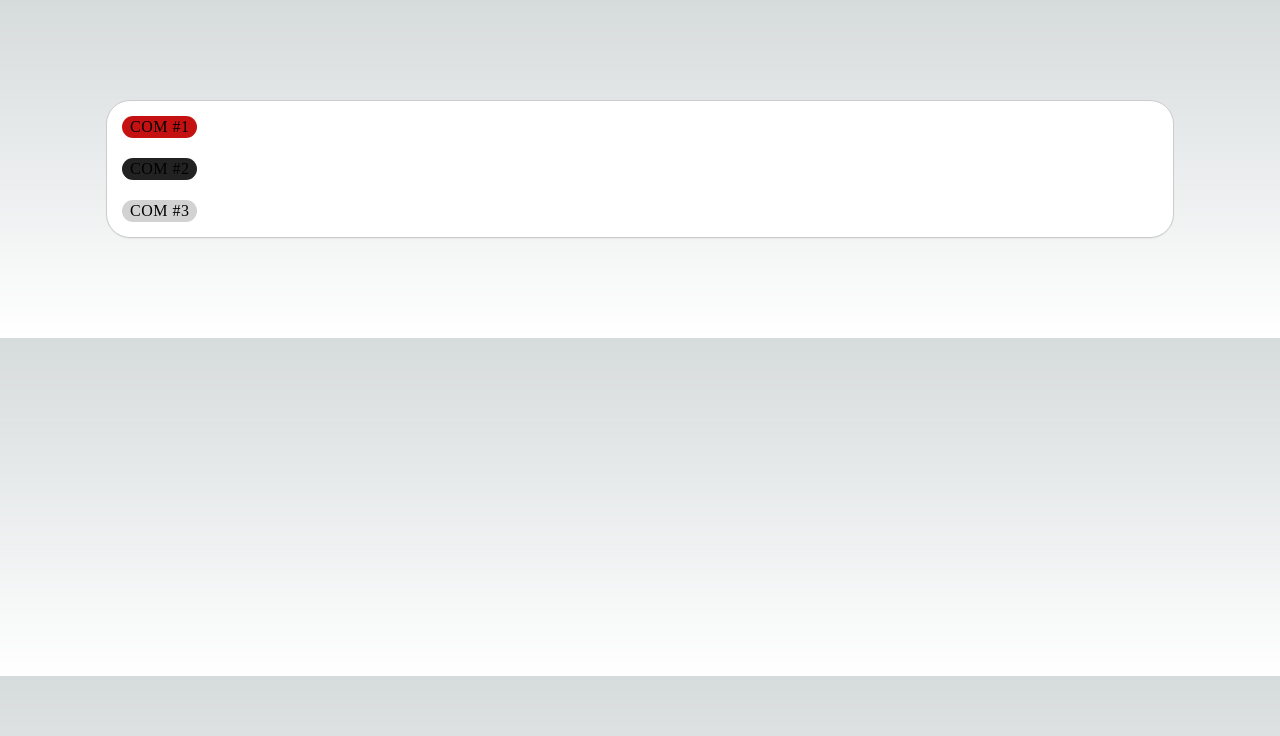
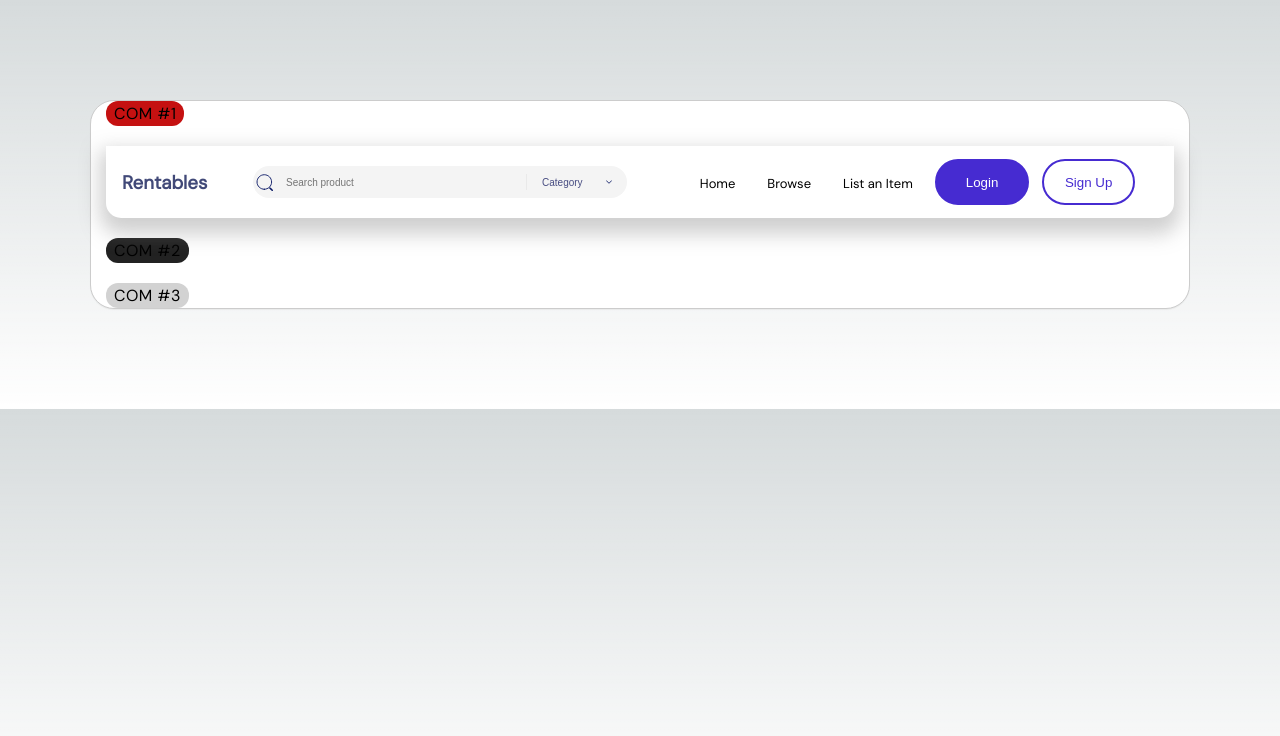
Before and after one commit to EdAncerys/component-lib, a Next.js app: page / in a window 1280 px wide. Shown: the top 736 px of the page. Built offline with nearby package versions, Linux system fonts and the light colour scheme.

Commit message:
added header component

```diff
--- a/app/components/Badge/index.tsx
+++ b/app/components/Badge/index.tsx
@@ -1,26 +1,6 @@
-import React, { FC } from 'react';
-import * as Styles from './styles';
-
-export interface BadgeProps {
-  /* Badge value */
-  value?: string;
-  /* Badge margin */
-  margin?: string;
-  /* Badge height */
-  height?: string;
-  /* Badge padding */
-  padding?: string;
-  /* Badge additional class names */
-  className?: string;
-  /* Badge background color */
-  backgroundColor?: string;
-  /* Badge text transform */
-  textTransform?: 'uppercase' | 'lowercase' | 'capitalize' | 'none' | string;
-  /* Badge cursor pointer */
-  isCursor?: boolean;
-  /** Optional click handler */
-  onClick?: (event?: React.MouseEvent<Element, MouseEvent>) => void;
-}
+import React, { FC } from "react";
+import { BadgeProps } from "./interface";
+import * as Styles from "./styles";
 
 export const Badge: FC<BadgeProps> = ({
   value,
@@ -29,7 +9,7 @@ export const Badge: FC<BadgeProps> = ({
   height,
   backgroundColor,
   className,
-  textTransform = 'uppercase',
+  textTransform = "uppercase",
   isCursor = false,
   onClick,
   ...props
@@ -46,7 +26,6 @@ export const Badge: FC<BadgeProps> = ({
       isCursor={isCursor}
       {...props}
     >
-
       {value}
     </Styles.Wrapper>
   );
--- /dev/null
+++ b/app/components/Badge/interface.ts
@@ -0,0 +1,20 @@
+export interface BadgeProps {
+  /* Badge value */
+  value?: string;
+  /* Badge margin */
+  margin?: string;
+  /* Badge height */
+  height?: string;
+  /* Badge padding */
+  padding?: string;
+  /* Badge additional class names */
+  className?: string;
+  /* Badge background color */
+  backgroundColor?: string;
+  /* Badge text transform */
+  textTransform?: "uppercase" | "lowercase" | "capitalize" | "none" | string;
+  /* Badge cursor pointer */
+  isCursor?: boolean;
+  /** Optional click handler */
+  onClick?: (event?: React.MouseEvent<Element, MouseEvent>) => void;
+}
--- /dev/null
+++ b/app/components/Header/headerInterface.ts
@@ -0,0 +1,23 @@
+export interface NavListProps {
+  slug: string;
+  title: string;
+}
+
+export interface HeaderInterface {
+  height?: string;
+  color?: string;
+  navList: NavListProps[];
+  backgroundColor?: string;
+  className?: string;
+  children?: string;
+  setSearchResult: (searchData: SearchResult) => void;
+}
+
+export interface SearchResult {
+  searchValue: string;
+  optionValue: string | null;
+}
+
+export interface SearchBarProps {
+  setSearchResult: (searchData: SearchResult) => void;
+}
--- /dev/null
+++ b/app/components/Header/index.tsx
@@ -0,0 +1,52 @@
+import React from "react";
+import { HeaderInterface, NavListProps } from "./headerInterface";
+import SearchBar from "./searchBar";
+import {
+  HeaderTitle,
+  HeaderWrapper,
+  NavBar,
+  NavButtons,
+  NavButtonsWrapper,
+  NavLinks,
+  NavList,
+  NavListWrapper,
+} from "./styles";
+
+const Header = ({
+  setSearchResult,
+  navList,
+  children = "Brand Name",
+}: // ...props
+HeaderInterface) => {
+  const handleLogin = () => {
+    console.log("To Login/Signup");
+  };
+
+  return (
+    <HeaderWrapper>
+      <HeaderTitle>{children}</HeaderTitle>
+      <SearchBar setSearchResult={setSearchResult} />
+
+      <NavBar>
+        <NavListWrapper>
+          {navList.map((item: NavListProps, index: number) => (
+            <>
+              <NavList key={index}>
+                <NavLinks href={item.slug}>{item.title}</NavLinks>
+              </NavList>
+            </>
+          ))}
+        </NavListWrapper>
+
+        <NavButtonsWrapper>
+          <NavButtons gotBorder onClick={() => handleLogin()}>
+            Login
+          </NavButtons>
+          <NavButtons onClick={() => handleLogin()}>Sign Up</NavButtons>
+        </NavButtonsWrapper>
+      </NavBar>
+    </HeaderWrapper>
+  );
+};
+
+export default Header;
--- /dev/null
+++ b/app/components/Header/searchBar.tsx
@@ -0,0 +1,79 @@
+import React, { useState } from "react";
+import {
+  Divider,
+  DropdownButton,
+  DropdownButtonIcon,
+  DropdownMenu,
+  DropdownMenuItem,
+  SearchBarContainer,
+  SearchIcon,
+  SearchInput,
+  SearchWrapper,
+} from "./styles";
+import searchIcon from "../../assets/icons/search.svg";
+import dropdown from "../../assets/icons/dropdown.svg";
+import { SearchBarProps } from "./headerInterface";
+
+const SearchBar = ({ setSearchResult }: SearchBarProps) => {
+  const options: string[] = ["Option 1", "Option 2", "Option 3"];
+  const [inputValue, setInputValue] = useState<string>("");
+  const [dropdownOpen, setDropdownOpen] = useState(false);
+  const [selectedCategory, setSelectedCategory] = useState<string | null>(null);
+
+  const handleDropdownClick = () => {
+    setDropdownOpen(!dropdownOpen);
+  };
+
+  const handleOptionClick = (option: string) => {
+    setSelectedCategory(option);
+    setDropdownOpen(false);
+  };
+
+  const handleKeyPress = (event: React.KeyboardEvent<HTMLInputElement>) => {
+    if (event.key === "Enter") {
+      const searchData = {
+        searchValue: inputValue,
+        optionValue: selectedCategory,
+      };
+      setSearchResult(searchData);
+      setInputValue("");
+      setSelectedCategory(null);
+    }
+  };
+
+  return (
+    <SearchWrapper>
+      <SearchBarContainer>
+        <SearchIcon src={searchIcon} alt="search" />
+        <SearchInput
+          type="text"
+          placeholder="Search product"
+          value={inputValue}
+          onChange={(e) => setInputValue(e.target.value)}
+          onKeyDown={handleKeyPress}
+        />
+      </SearchBarContainer>
+
+      <Divider></Divider>
+      <DropdownButton onClick={handleDropdownClick}>
+        {selectedCategory || "Category"}
+
+        <DropdownButtonIcon src={dropdown} alt="options" />
+      </DropdownButton>
+      {dropdownOpen && (
+        <DropdownMenu>
+          {options.map((option: any) => (
+            <DropdownMenuItem
+              key={option}
+              onClick={() => handleOptionClick(option)}
+            >
+              {option}
+            </DropdownMenuItem>
+          ))}
+        </DropdownMenu>
+      )}
+    </SearchWrapper>
+  );
+};
+
+export default SearchBar;
--- /dev/null
+++ b/app/components/Header/styles.ts
@@ -0,0 +1,169 @@
+import styled from '@emotion/styled'
+import Image from 'next/image'
+import Link from 'next/link'
+
+interface ButonProps {
+  gotBorder?: boolean
+}
+
+export const HeaderWrapper = styled.div`
+  position: sticky;
+  top: 0;
+  background-color: #ffffff;
+  box-shadow: 0px 10px 20px 6px #80808061;
+  color: black;
+  display: flex;
+  align-items: center;
+  gap: 0.5em;
+  padding: 0 1em;
+  justify-content: space-between;
+  border-radius: 0 0 15px 15px;
+`
+
+export const HeaderTitle = styled.h3`
+  color: #414978;
+  cursor: pointer;
+`
+
+export const NavBar = styled.div`
+  display: flex;
+  flex-direction: row;
+  cursor: pointer;
+`
+
+// nav link lists
+export const NavListWrapper = styled.ul`
+  display: flex;
+  flex-direction: row;
+  align-items: center;
+  justify-content: flex-end;
+  gap: 2em;
+  width: 15em;
+`
+
+export const NavList = styled.li`
+  list-style-type: none;
+  cursor: pointer;
+`
+
+export const NavLinks = styled(Link)`
+  font-size: small;
+  width: 5em;
+  margin: 0 auto;
+  text-align: center;
+`
+
+// Login and sign up buttons
+export const NavButtonsWrapper = styled.div`
+  display: flex;
+  margin: 0em 1em;
+`
+
+export const NavButtons = styled.button<ButonProps>`
+  ${({ gotBorder }) =>
+    gotBorder
+      ? `border: 2px solid #462BD1; background-color: #462BD1; color: white;`
+      : `border: 2px solid #462BD1; background-color: transparent; color: #462BD1;`};
+  width: 7em;
+  padding: 1em 0.8em;
+  text-align: center;
+  text-decoration: none;
+  display: inline-block;
+  margin: 1em 0.5em;
+  cursor: pointer;
+  border-radius: 25em;
+  p {
+    font-size: small;
+    width: 5em;
+  }
+
+  :hover {
+    ${({ gotBorder }) =>
+      gotBorder
+        ? `border: 1px solid #462BD1; background-color: transparent; color: #462BD1;`
+        : `border: 2px solid #462BD1;background-color: #462BD1; color: white;`}
+  }
+`
+
+// search Bar
+export const SearchWrapper = styled.div`
+  display: flex;
+  align-items: center;
+  justify-content: space-between;
+  border: none;
+  background-color: #f4f4f4;
+  border-radius: 35em;
+  height: 2em;
+`
+
+export const SearchBarContainer = styled.div`
+  flex: 1;
+`
+
+export const SearchIcon = styled(Image)`
+  display: inline-block;
+  vertical-align: middle;
+  width: 23px;
+  height: 23px;
+  padding: 0 3px;
+`
+
+export const SearchInput = styled.input`
+  border: none;
+  font-size: 10px;
+  color: #484d82;
+  outline: none;
+  width: 25em;
+  background-color: transparent;
+  padding: 0 10px;
+`
+
+export const Divider = styled.div`
+  border-left: 1px solid #e9e9e9;
+  height: 1em;
+`
+
+export const DropdownButtonIcon = styled(Image)`
+  display: inline-block;
+  vertical-align: middle;
+  width: 6px;
+  height: 12px;
+`
+
+export const DropdownButton = styled.button`
+  display: flex;
+  justify-content: space-between;
+  align-items: center;
+  width: 10em;
+  border: none;
+  font-size: 10px;
+  color: #484d82;
+  background-color: transparent;
+  padding: 1.5em;
+  border-radius: 25px;
+  cursor: pointer;
+`
+
+export const DropdownMenu = styled.ul`
+  position: absolute;
+  top: 3.3em;
+  left: 27em;
+  width: 6em;
+  z-index: 1;
+  background-color: #ffffffbf;
+  border: 2px solid #ccc;
+  border-radius: 15px;
+  margin: 0;
+  padding: 0;
+  list-style: none;
+  overflow: hidden;
+`
+
+export const DropdownMenuItem = styled.li`
+  padding: 0.5em;
+  text-align: center;
+  cursor: pointer;
+  &:hover {
+    background-color: #eee;
+  }
+`
--- a/app/globals.css
+++ b/app/globals.css
@@ -1,3 +1,5 @@
+@import url('https://fonts.googleapis.com/css2?family=DM+Sans&display=swap');
+
 :root {
   --max-width: 1100px;
   --border-radius: 12px;
@@ -83,6 +85,7 @@ html,
 body {
   max-width: 100vw;
   overflow-x: hidden;
+  font-family: 'DM Sans', sans-serif;
 }
 
 body {
--- a/app/page.css
+++ b/app/page.css
@@ -11,6 +11,6 @@
   border: 1px solid #ccc;
   border-radius: 24px;
   box-shadow: 0 1px 1px rgba(0, 0, 0, 0.05);
-  padding: 15px;
-  margin: 100px 16px;
+  padding: 0 15px;
+  margin: 100px 0;
 }
--- a/app/page.tsx
+++ b/app/page.tsx
@@ -1,11 +1,14 @@
-'use client'; // ⚠️ This is a client-side only component
+'use client' // ⚠️ This is a client-side only component
 
-import './page.css';
+import './page.css'
 
 // --------------------------------------------------------------------------------
 // 📌  Component Imports
 // --------------------------------------------------------------------------------
-import { Badge } from './components/Badge';
+import { Badge } from './components/Badge'
+import Header from './components/Header'
+import { useState } from 'react'
+import { SearchResult } from './components/Header/headerInterface'
 
 export default function Home() {
   // --------------------------------------------------------------------------------
@@ -13,13 +16,29 @@ export default function Home() {
   // This page is client-side only, so we can use React Hooks.
   // --------------------------------------------------------------------------------
 
+  const navList = [
+    { slug: '/home', title: 'Home' },
+    { slug: '/browse', title: 'Browse' },
+    { slug: '/listItem', title: 'List an Item' },
+  ]
+
+  const [searchResult, setSearchResult] = useState<SearchResult>({
+    searchValue: '',
+    optionValue: '',
+  })
+
+  console.log('SEARCH RESULT', searchResult)
+
   return (
-    <div className="container-wrapper">
-      <div className="container">
-        <Badge value="Com #1" backgroundColor="#c51111" />
-        <Badge value="Com #2" />
-        <Badge value="Com #3" backgroundColor="#d2d2d2" />
+    <div className='container-wrapper'>
+      <div className='container'>
+        <Badge value='Com #1' backgroundColor='#c51111' />
+        <Header navList={navList} setSearchResult={setSearchResult}>
+          Rentables
+        </Header>
+        <Badge value='Com #2' />
+        <Badge value='Com #3' backgroundColor='#d2d2d2' />
       </div>
     </div>
-  );
+  )
 }
```
Also changed, not shown: app/components/Badge/styles.ts (+3 -4 lines), app/assets/icons/dropdown.svg (added), app/assets/icons/search.svg (added).
